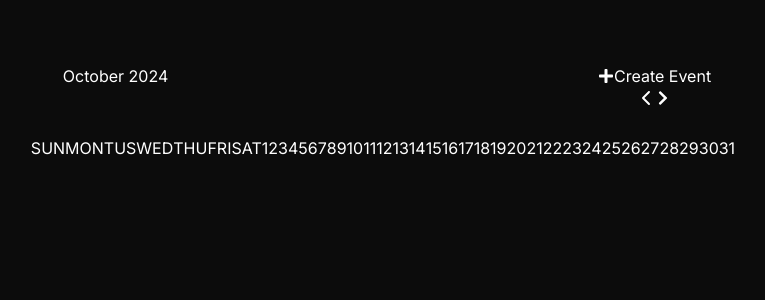
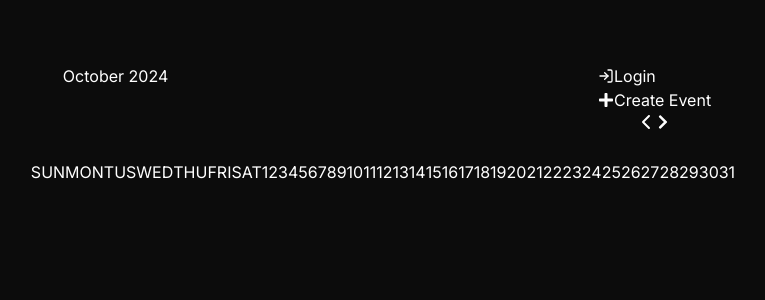
Before and after one commit to adotterer/calendar-app, a Next.js app: page / in a window 1280 px wide. Shown: the top 300 px of the page, without its empty margins (257-1022 px from the left). Built offline with nearby package versions, Linux system fonts and the light colour scheme.

Commit message:
Login button

```diff
--- a/app/calendar.css
+++ b/app/calendar.css
@@ -20,7 +20,7 @@
   padding: 1em;
 }
 
-#create-event {
+.user-button {
   background-color: var(--active-color);
   border-radius: 12px;
   padding: 6px 8px;
@@ -47,7 +47,7 @@
   font-size: 2em;
 }
 
-.controls {
+.user-controls {
   font-size: 1em;
   display: flex;
   justify-content: center;
@@ -55,7 +55,14 @@
   gap: 12px;
 }
 
-.controls button {
+.month-controls {
+  display: flex;
+  justify-content: center;
+  align-items: center;
+  gap: 12px;
+}
+
+.month-controls button {
   background-color: var(--active-week-color);
   border-radius: 12px;
   padding: 8px;
--- a/components/Calendar/MonthView.tsx
+++ b/components/Calendar/MonthView.tsx
@@ -6,6 +6,8 @@ import Modal from "../Modal";
 import EventForm from "../EventForm";
 import { EventData } from "../EventForm";
 import Calendar from "@/lib/Calendar";
+import { FiLogIn } from "react-icons/fi";
+import { FaRegUser } from "react-icons/fa";
 
 interface CalendarComponentProps {
   date?: Date;
@@ -23,6 +25,7 @@ export default function MonthView({
   const [activeDay, setActiveDay] = useState(new Date().getDate());
   const [creatingEvent, setCreatingEvent] = useState(false);
   const [modalOpen, setModalOpen] = useState(false);
+  const [loggedIn, setLoggedIn] = useState(false);
 
   const activeWeek = calendar.activeWeek(activeDay);
 
@@ -46,18 +49,26 @@ export default function MonthView({
   return (
     <>
       <div id="calendar-container">
-        <div className="md:m-4 flex justify-between text-center lg:p-2">
+        <div className="m-4 flex justify-between text-center lg:p-2">
           <h3 className="mx-2 month-label" role="month-label">
             {calendar.month} {calendar.year}
           </h3>
-          <div className="controls" role="controls">
+          <div className="user-controls">
+            <button
+              onClick={() => setLoggedIn((b) => !b)}
+              className="flex items-center user-button"
+            >
+              {loggedIn ? <FaRegUser /> : <FiLogIn />}
+              {loggedIn ? "User name here" : "Login"}
+              {}
+            </button>
             <button
               onClick={() => setCreatingEvent((b) => !b)}
-              id="create-event"
-              className="flex items-center"
+              className="flex items-center user-button"
             >
               {creatingEvent ? <FaMinus /> : <FaPlus />} Create Event
             </button>
+            <div className="month-controls" role="controls">
               <button
                 onClick={() => {
                   setCreatingEvent(false);
@@ -76,6 +87,7 @@ export default function MonthView({
               >
                 <FaChevronRight />
               </button>
+            </div>
           </div>
         </div>
         <div id="calendar" className="flex flex-wrap">
```
Lines whose indentation alone changed are shown as unchanged.
